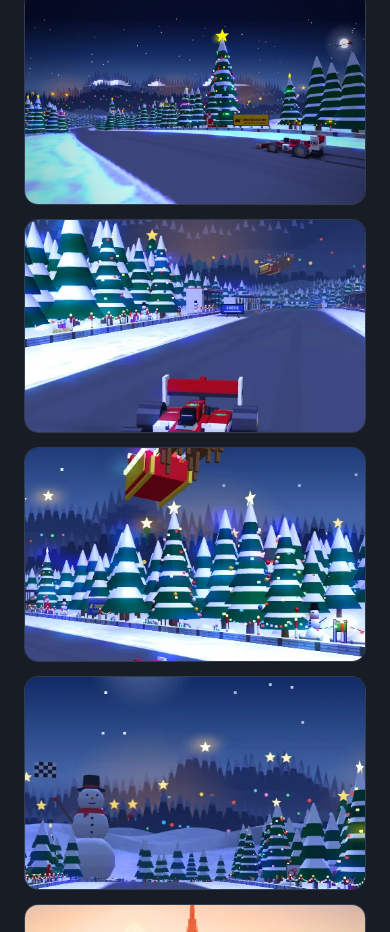
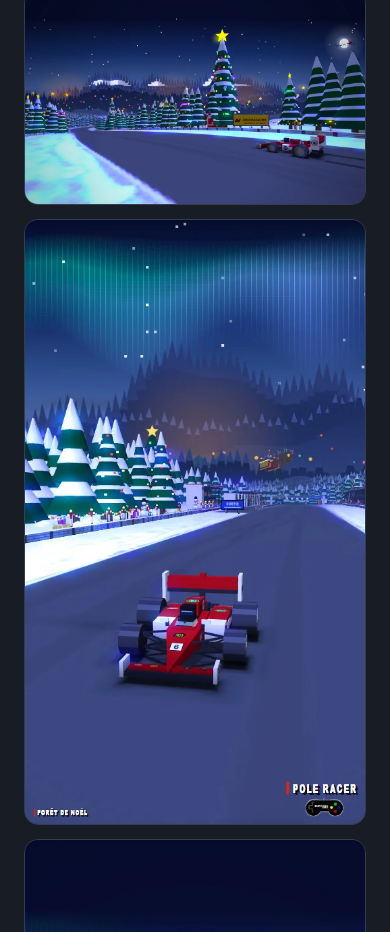
Before and after one commit to capitaincompote-blip/pole-racer, a plain HTML site: page index.html in a window 390 px wide. Shown: the part 7252-8184 px from the top of the page. Drawn offline with Linux system fonts and the light colour scheme.

Commit message:
Update style.css

```diff
--- a/style.css
+++ b/style.css
@@ -91,6 +91,7 @@ h1 .w:nth-child(2){animation-delay:.14s}
 .gallery{display:grid;grid-template-columns:repeat(auto-fill,minmax(280px,1fr));gap:14px}
 .gallery button{all:unset;display:block;cursor:zoom-in;border-radius:14px;overflow:hidden;border:1px solid var(--line);aspect-ratio:16/10;position:relative}
 .gallery button:focus-visible{outline:3px solid var(--medium);outline-offset:3px}
+.gallery button.tall{grid-row:span 2;aspect-ratio:auto}
 .gallery button:first-child{grid-column:span 2;grid-row:span 2;aspect-ratio:auto}
 .gallery img{width:100%;height:100%;object-fit:cover;transition:transform .5s}
 .gallery button:hover img{transform:scale(1.04)}
@@ -158,6 +159,7 @@ h1 .w:nth-child(2){animation-delay:.14s}
   .nav{gap:12px}
   .nav-right{margin-inline-start:auto}
   .gallery button:first-child{grid-column:auto;grid-row:auto;aspect-ratio:16/10}
+  .gallery button.tall{grid-row:auto;aspect-ratio:9/16}
   .news article{grid-template-columns:1fr}
 }
 @media (max-width:520px){
```
